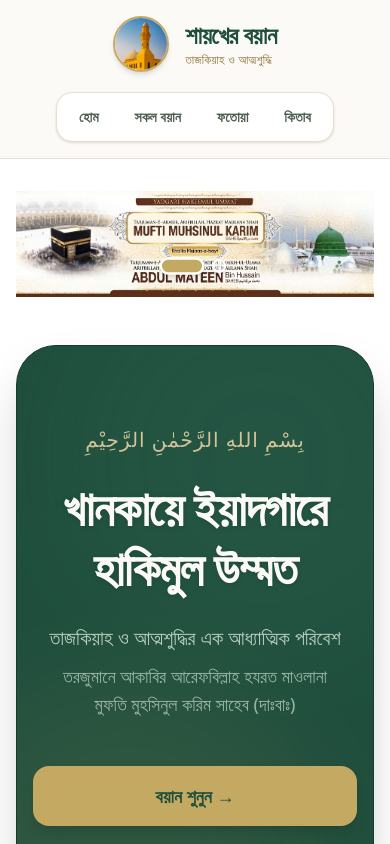
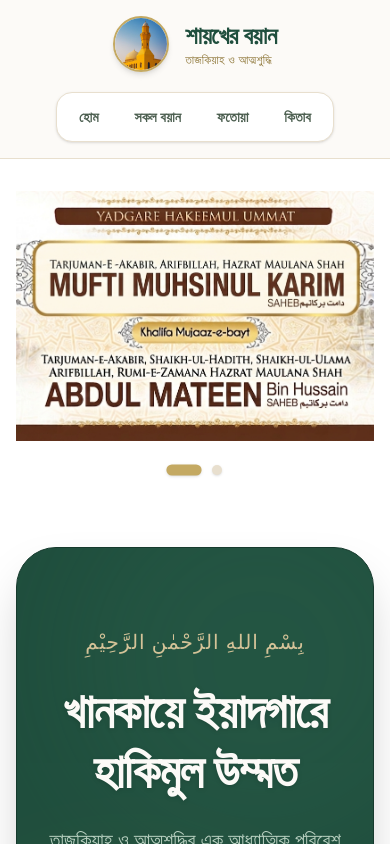
Before and after one commit to opin-novice/khanqaye-yadgare-hakimul-ummat, a Next.js app in the folder website/: page / in a window 390 px wide. Shown: the top 844 px of the page. Built offline with nearby package versions, Linux system fonts and the light colour scheme; no server answers.

Commit message:
feat: Implement Next.js Image component for optimized, responsive image display and restyle/reposition carousel navigation dots.

```diff
--- a/website/components/HomeCards.js
+++ b/website/components/HomeCards.js
@@ -30,7 +30,7 @@ export default function HomeCards() {
   };
 
   return (
-    <section className="w-full relative group bg-white">
+    <section className="w-full bg-white flex flex-col items-center">
       {/* Carousel Container */}
       <div
         ref={scrollRef}
@@ -44,31 +44,33 @@ export default function HomeCards() {
             className="flex-shrink-0 w-full snap-center"
           >
             {/*
-              To ensure the photos are NOT CROPPED and stay UNEDITED:
-              We use a simple <img> with w-full h-auto inside the snap-container.
-              But for Next.js Image component, we'll use sizes and style for auto-height.
+              Mobile: Taller height for a "more fulfilling" look (300px min).
+              Desktop: Naturally wide.
+              Using object-cover ensures it fills the container without distortion (some cropping on sides on mobile).
             */}
-            <div className="w-full h-auto">
-              <img
+            <div className="relative w-full h-[250px] sm:h-[400px] lg:h-[500px]">
+              <Image
                 src={card.src}
                 alt={card.alt}
-                className="w-full h-auto block"
+                fill
+                className="object-cover"
+                priority={index === 0}
               />
             </div>
           </div>
         ))}
       </div>
 
-      {/* Navigation Dots */}
-      <div className="absolute bottom-6 left-0 right-0 flex justify-center gap-3 z-10">
+      {/* Navigation Dots (Now placed BELOW the photo) */}
+      <div className="flex justify-center gap-3 py-6">
         {cards.map((_, index) => (
           <button
             key={index}
             onClick={() => scrollTo(index)}
-            className={`w-3.5 h-3.5 rounded-full transition-all duration-300 shadow-md border-2 border-white ${
+            className={`transition-all duration-300 shadow-sm rounded-full ${
               activeIndex === index
-                ? "bg-[#c4a962] scale-125 px-4"
-                : "bg-white/40 hover:bg-white/70"
+                ? "bg-[#c4a962] scale-110 w-8 h-2.5"
+                : "bg-[#e8dfce] hover:bg-[#c4a962]/50 w-2.5 h-2.5"
             }`}
             aria-label={`Go to slide ${index + 1}`}
           />
```
